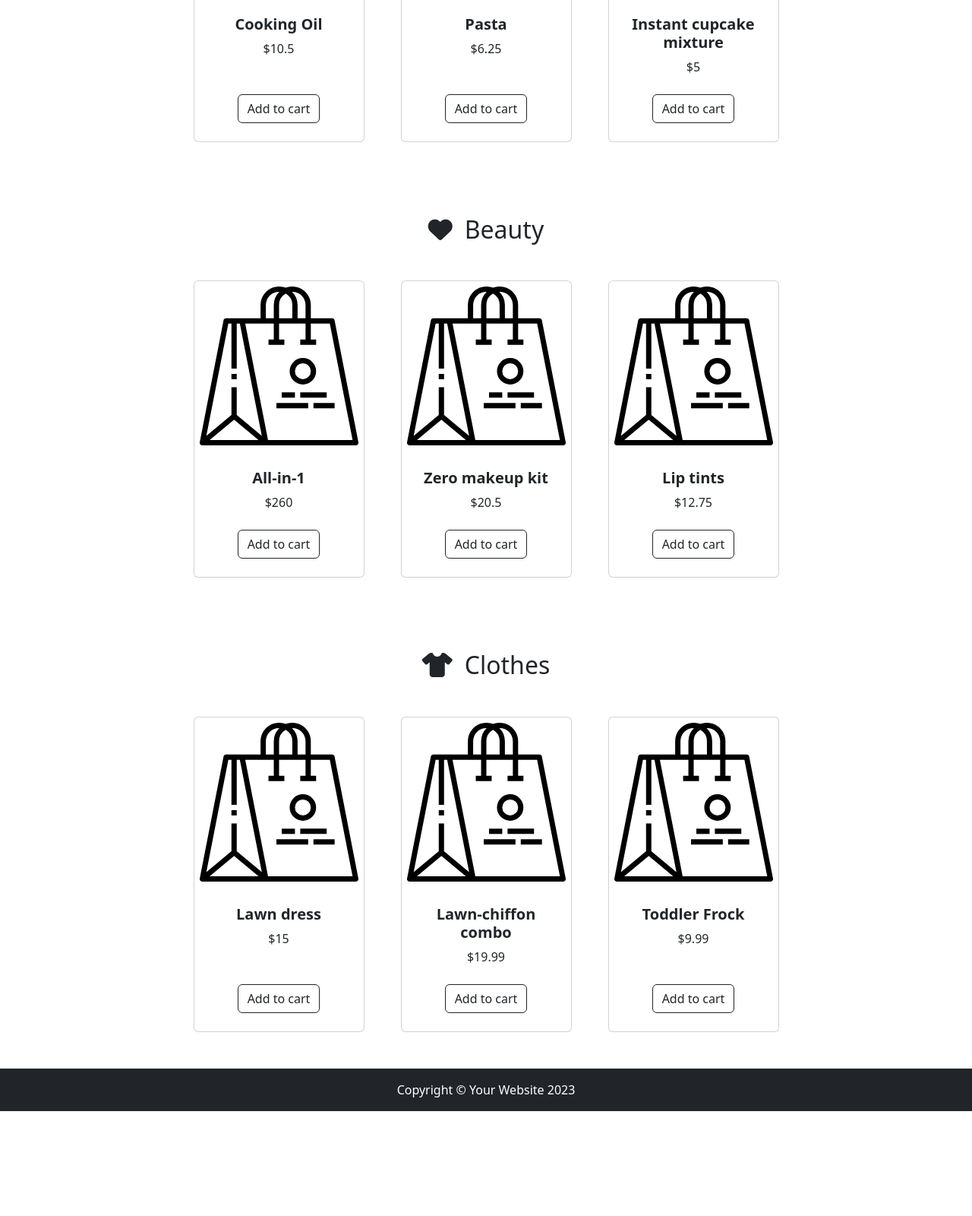
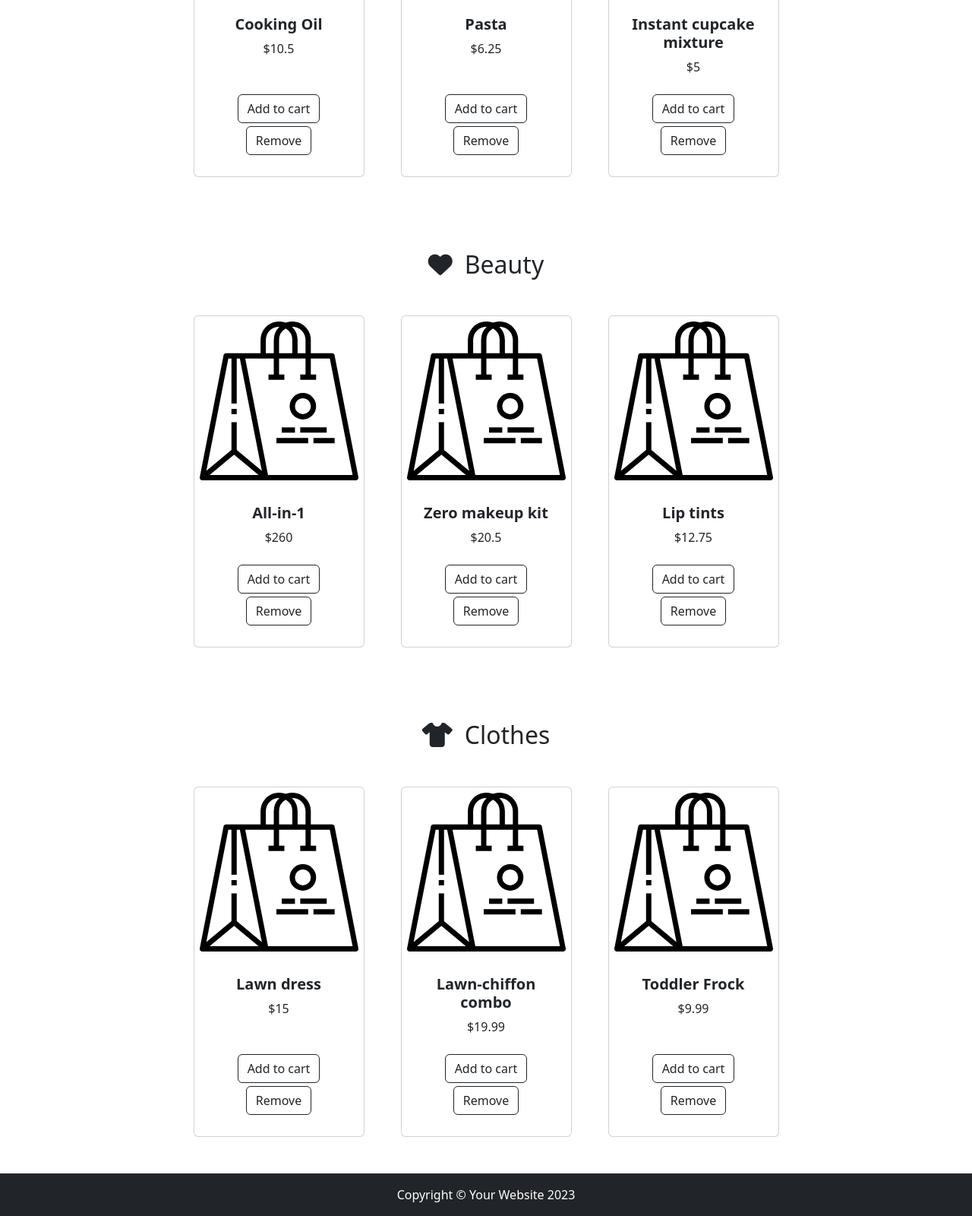
Before and after one commit to GusFDLPBarcelona/Gustavo-Mujica-Sprint-2-2-Angular, a website: page index.html in a window 1280 px wide. Shown: the part 730-2330 px from the top of the page at 76% size. Before the commit the page ends 2192 px from the top, so only its background shows below. Drawn offline with nearby package versions, Linux system fonts and the light colour scheme.

Commit message:
Corregida la función removeFromCart() y en html agregado el botón 'remove' a las cards de productos.

```diff
--- a/index.html
+++ b/index.html
@@ -85,6 +85,8 @@
 						<div class="card-footer p-4 pt-0 border-top-0 bg-transparent">
 							<div class="text-center"><button type="button" onclick="buy(1)"
 									class="btn btn-outline-dark">Add to cart</button></div>
+									<div class="text-center"><button type="button" onclick="removeFromCart(1)"
+								class="btn btn-outline-dark w-70 my-1">Remove</button></button></div>
 						</div>
 					</div>
 				</div>
@@ -100,6 +102,8 @@
 						<div class="card-footer p-4 pt-0 border-top-0 bg-transparent">
 							<div class="text-center"><button type="button" onclick="buy(2)"
 									class="btn btn-outline-dark">Add to cart</button></div>
+									<div class="text-center"><button type="button" onclick="removeFromCart(2)"
+								class="btn btn-outline-dark w-70 my-1">Remove</button></button></div>
 						</div>
 					</div>
 				</div>
@@ -115,6 +119,8 @@
 						<div class="card-footer p-4 pt-0 border-top-0 bg-transparent">
 							<div class="text-center"><button type="button" onclick="buy(3)"
 									class="btn btn-outline-dark">Add to cart</button></div>
+									<div class="text-center"><button type="button" onclick="removeFromCart(3)"
+								class="btn btn-outline-dark w-70 my-1">Remove</button></button></div>
 						</div>
 					</div>
 				</div>
@@ -138,6 +144,8 @@
 						<div class="card-footer p-4 pt-0 border-top-0 bg-transparent">
 							<div class="text-center"><button type="button" onclick="buy(4)"
 									class="btn btn-outline-dark">Add to cart</button></div>
+									<div class="text-center"><button type="button" onclick="removeFromCart(4)"
+								class="btn btn-outline-dark w-70 my-1">Remove</button></button></div>
 						</div>
 					</div>
 				</div>
@@ -153,6 +161,8 @@
 						<div class="card-footer p-4 pt-0 border-top-0 bg-transparent">
 							<div class="text-center"><button type="button" onclick="buy(5)"
 									class="btn btn-outline-dark">Add to cart</button></div>
+									<div class="text-center"><button type="button" onclick="removeFromCart(5)"
+								class="btn btn-outline-dark w-70 my-1">Remove</button></button></div>
 						</div>
 					</div>
 				</div>
@@ -168,6 +178,8 @@
 						<div class="card-footer p-4 pt-0 border-top-0 bg-transparent">
 							<div class="text-center"><button type="button" onclick="buy(6)"
 									class="btn btn-outline-dark">Add to cart</button></div>
+									<div class="text-center"><button type="button" onclick="removeFromCart(6)"
+								class="btn btn-outline-dark w-70 my-1">Remove</button></button></div>
 						</div>
 					</div>
 				</div>
@@ -191,6 +203,8 @@
 						<div class="card-footer p-4 pt-0 border-top-0 bg-transparent">
 							<div class="text-center"><button type="button" onclick="buy(7)"
 									class="btn btn-outline-dark">Add to cart</button></div>
+									<div class="text-center"><button type="button" onclick="removeFromCart(7)"
+								class="btn btn-outline-dark w-70 my-1">Remove</button></button></div>
 						</div>
 					</div>
 				</div>
@@ -206,6 +220,8 @@
 						<div class="card-footer p-4 pt-0 border-top-0 bg-transparent">
 							<div class="text-center"><button type="button" onclick="buy(8)"
 									class="btn btn-outline-dark">Add to cart</button></div>
+									<div class="text-center"><button type="button" onclick="removeFromCart(8)"
+								class="btn btn-outline-dark w-70 my-1">Remove</button></button></div>
 						</div>
 					</div>
 				</div>
@@ -221,6 +237,8 @@
 						<div class="card-footer p-4 pt-0 border-top-0 bg-transparent">
 							<div class="text-center"><button type="button" onclick="buy(9)"
 									class="btn btn-outline-dark">Add to cart</button></div>
+									<div class="text-center"><button type="button" onclick="removeFromCart(9)"
+								class="btn btn-outline-dark w-70 my-1">Remove</button></button></div>
 						</div>
 					</div>
 				</div>
@@ -273,6 +291,12 @@
 								<td>3</td>
 								<td>$45</td>
 							</tr>
+							 <tr>
+                            <th scope="row">${element.name}</th>
+                            <td>${element.price}</td>
+                            <td>${element.quantity}</td>
+                            <td>${element.subtotalWithDiscount.toFixed(2)}</td>
+                            </tr>
 						</tbody>
 					</table>
 					<div class="text-center fs-3">
--- a/js/shop.js
+++ b/js/shop.js
@@ -183,11 +183,22 @@ function printCart() {
 // Ejercicio 7
 // La función removeFromCart(id) elimina un producto del carrito. Busca el producto con el id especificado en el carrito.
 // Si lo encuentra, lo elimina del carrito.
+// Si la cantidad de productos es mayor a 1, disminuye la cantidad en 1. Si la cantidad es 1, elimina el producto del carrito.
+// Si el usuario elimina un producto del carrito, actualiza la cantidad de productos en el carrito.
 
 function removeFromCart(id) {
-
+    const index = cart.findIndex(item => item.id === id);
+    if (index !== -1) {
+        if (cart[index].quantity > 1) {
+            cart[index].quantity--;
+        } else {
+            cart.splice(index, 1);
+        }
+        const totalProducts = cart.reduce((total, item) => total + item.quantity, 0);
+        document.getElementById('cart_list').textContent = totalProducts;
+        printCart();
+    }
 }
-
 // función para abrir el modal. abre el modal y muestra el contenido del carrito de compras con los precios y descuentos.
 
 function open_modal() {
```
